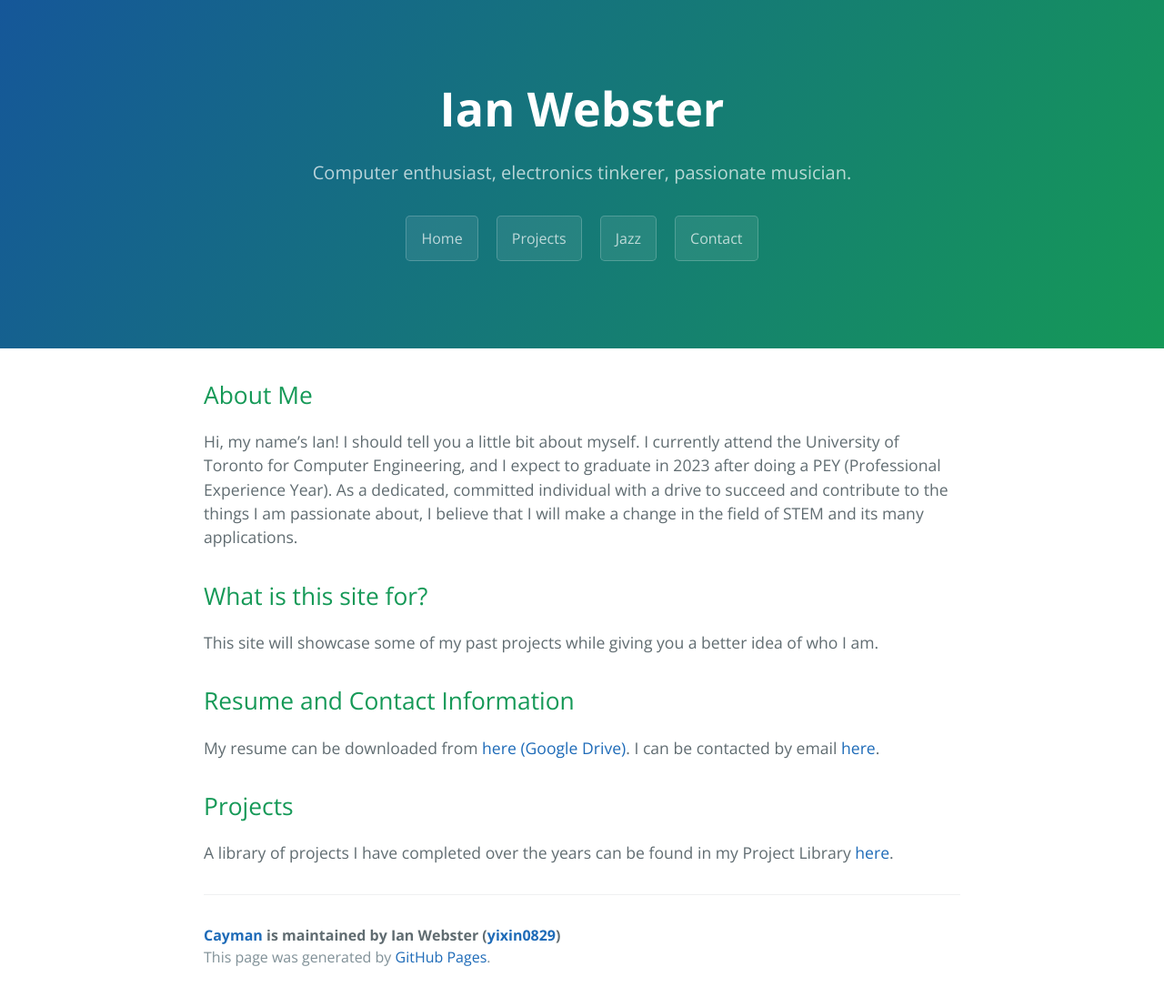
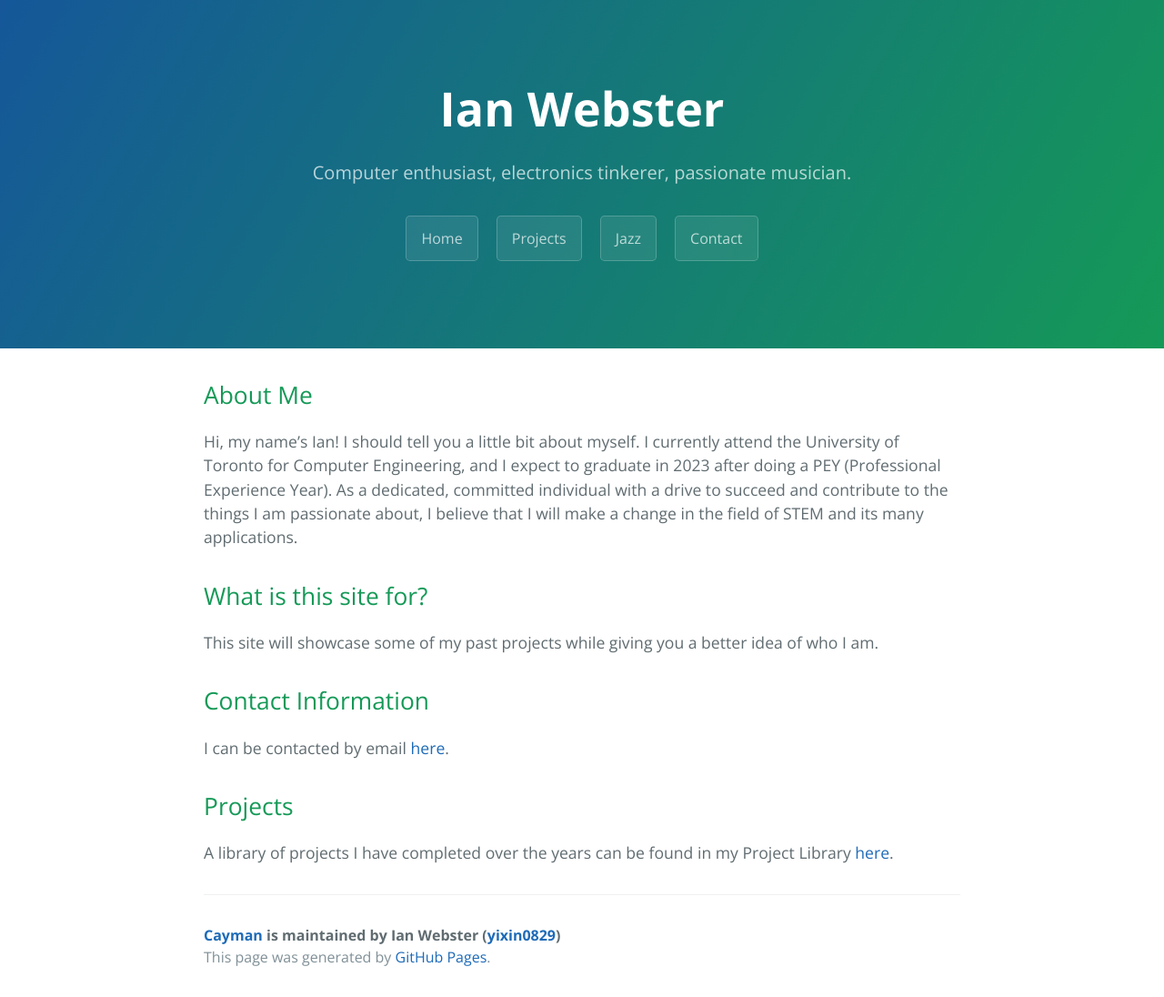
Before and after one commit to yixin0829/Cayman, a Jekyll site: the page built from index.md, in a window 1280 px wide. Shown: the whole page at 91% size. Built offline with Jekyll 4.4.1, drawn with Linux system fonts in a browser that asks for light colours.

Commit message:
Update index.md

```diff
--- a/index.md
+++ b/index.md
@@ -9,8 +9,7 @@ Hi, my name's Ian! I should tell you a little bit about myself. I currently atte
 ## What is this site for?
 This site will showcase some of my past projects while giving you a better idea of who I am.
 
-## Resume and Contact Information
-My resume can be downloaded from [here (Google Drive)](https://drive.google.com/open?id=14_ZaMpX6zxzTelnVF_CH6pVVhN35HWmf).
+## Contact Information
 I can be contacted by email [here](./contact/index.html).
 
 ## Projects
```
